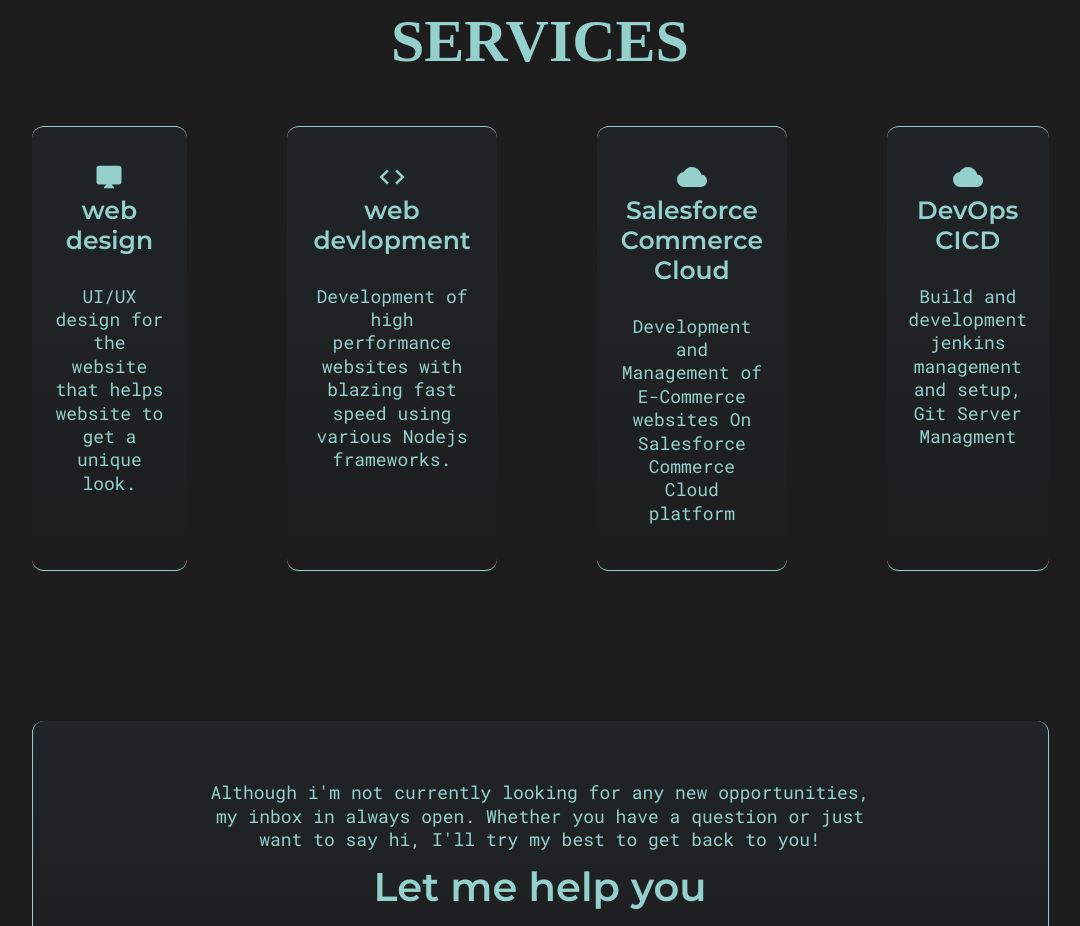
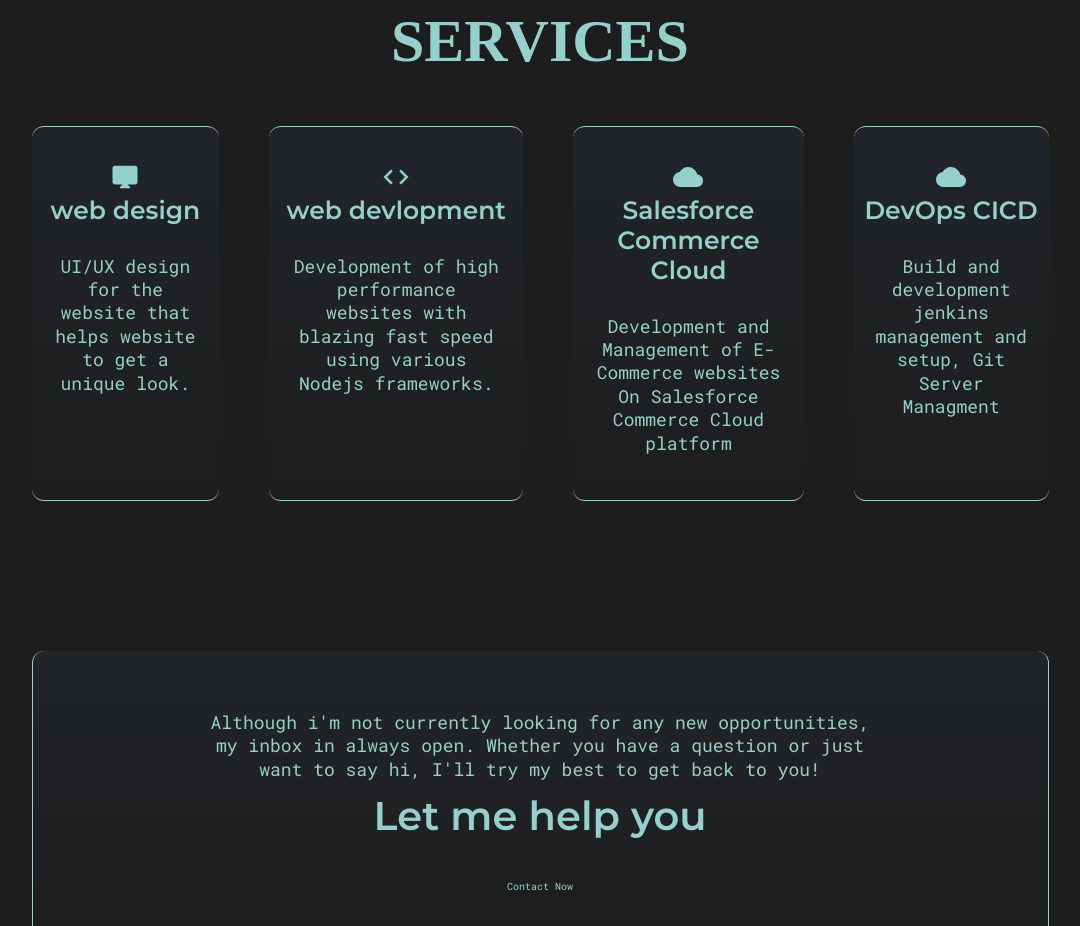
Before and after one commit to dharmeshgurnani/portfolio, a React (Create React App) app: page / in a window 1280 px wide. Shown: the part 1381-2307 px from the top of the page, without its empty margins (175-1255 px from the left). Built offline with nearby package versions, Linux system fonts and the light colour scheme; some icons are missing; a web font is replaced by a local one.

Commit message:
fix-spell fix and service section gap

```diff
--- a/src/style/GlobalStyle.scss
+++ b/src/style/GlobalStyle.scss
@@ -15,7 +15,7 @@
   --OnPrimary     : #94d0cc;
   --OnSecondary   : #181818;
   --deep-dark     : #212529;
-  --hoverAcent    : #FFB902;
+  --hoverAccent    : #FFB902;
 }
 
 html {
@@ -110,7 +110,7 @@
   }
 }
 
-//rubberband animation
+//rubberBand animation
 .animation_rubber {
   animation: rubberBandEffect linear 1s;
   animation-fill-mode: both;
--- a/src/style/components/ContactBanner.scss
+++ b/src/style/components/ContactBanner.scss
@@ -9,7 +9,7 @@
         text-align: center;
 
         &:hover {
-            border-color: var(--hoverAcent);
+            border-color: var(--hoverAccent);
         }
 
         .para {
--- a/src/style/components/HeroSection.scss
+++ b/src/style/components/HeroSection.scss
@@ -38,7 +38,7 @@
   }
 
   .hero__name .word:hover {
-    color: var(--hoverAcent);
+    color: var(--hoverAccent);
   }
 
   .hero__name .onespace {
--- a/src/style/components/ServicesSection.scss
+++ b/src/style/components/ServicesSection.scss
@@ -2,10 +2,12 @@
   padding: 10rem 0;
   .services__allItems {
     display: flex;
-    gap: 10rem;
+    gap: 5rem;
     justify-content: space-between;
     margin-top: 5rem;
   }
+
+  // Small screen device
   @media only screen and (max-width: 768px) {
     .services__allItems {
       flex-direction: column;
--- a/src/style/components/ServicesSectionItem.scss
+++ b/src/style/components/ServicesSectionItem.scss
@@ -8,13 +8,13 @@
   background-color: red !important;
 
   &:hover {
-    border-color:  var(--hoverAcent);
+    border-color:  var(--hoverAccent);
 
     .servicesItem__icon svg{
-      fill:  var(--hoverAcent);
+      fill:  var(--hoverAccent);
     }
     .servicesItem__title {
-      color: var(--hoverAcent);
+      color: var(--hoverAccent);
     }
   }
 
```
